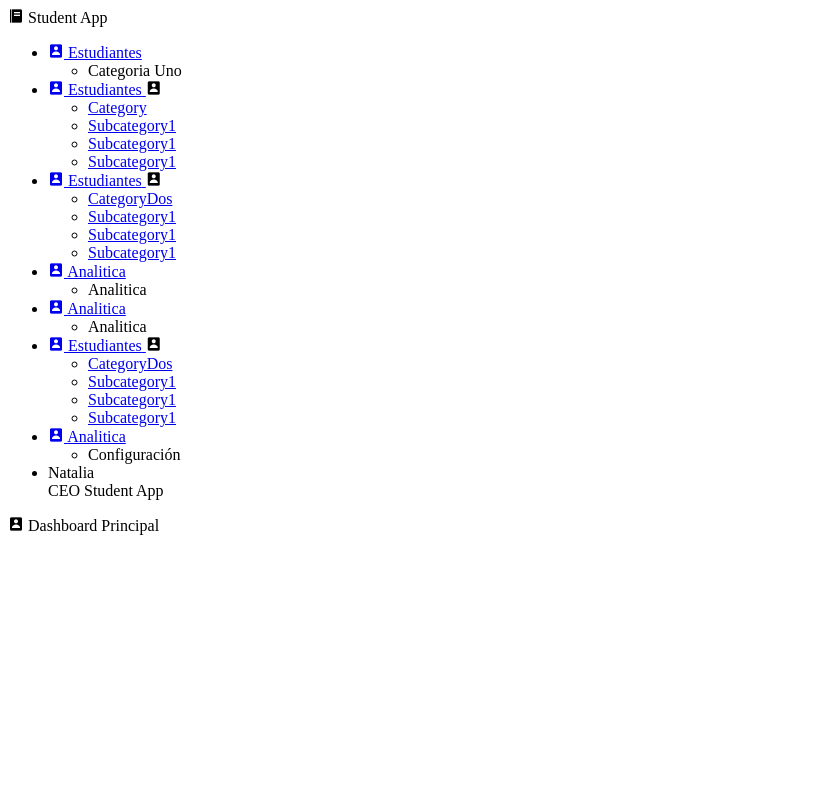
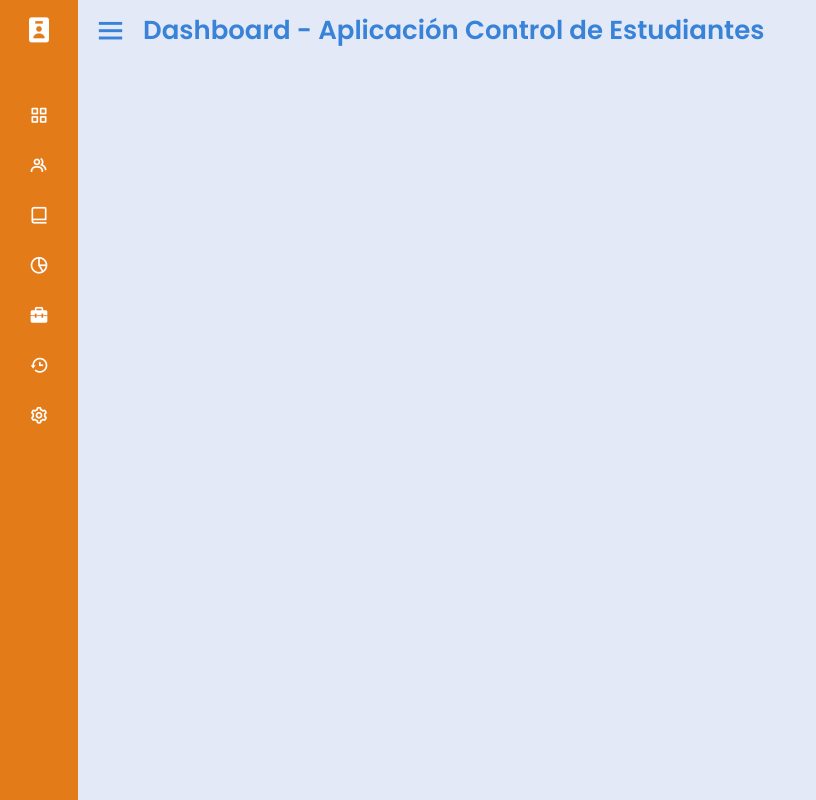
Before and after one commit to ingjuanjosearroyave/Dashboard-StudentApp, a plain HTML site: page index.html in a window 1280 px wide. Shown: the whole page, without its empty margins (0-816 px from the left). Drawn offline with nearby package versions, Linux system fonts and the light colour scheme.

Commit message:
inicio de sidebar para dashboard

```diff
--- a/index.html
+++ b/index.html
@@ -14,91 +14,89 @@
   <body>
     <div class="sidebar close">
       <div class="logo-details">
-        <i class="bx bxs-food-menu"></i>
-        <span>Student App</span>
+        <i class="bx bxs-user-badge"></i>
+        <span class="logo_name">StudentApp</span>
       </div>
       <ul class="nav-links">
         <li>
           <a href="#">
-            <i class="bx bxs-user-rectangle"></i>
-            <span class="link_name">Estudiantes</span>
+            <i class="bx bx-grid-alt"></i>
+            <span class="link_name">Dashboard</span>
           </a>
           <ul class="sub-menu blank">
-            <li>
-              <a class="link_name">Categoria Uno </a>
-            </li>
+            <li><a class="link_name" href="#">Estudiantes</a></li>
           </ul>
         </li>
         <li>
           <div class="iocn-link">
             <a href="#">
-              <i class="bx bxs-user-rectangle"></i>
+              <i class="bx bx-group"></i>
               <span class="link_name">Estudiantes</span>
             </a>
-            <i class="bx bxs-user-rectangle"></i>
+            <i class="bx bxs-chevron-down arrow"></i>
           </div>
           <ul class="sub-menu">
             <li><a class="link_name" href="#">Category</a></li>
-            <li><a href="#">Subcategory1</a></li>
-            <li><a href="#">Subcategory1</a></li>
-            <li><a href="#">Subcategory1</a></li>
+            <li><a href="#">Monitorear</a></li>
+            <li><a href="#">Editar Listas</a></li>
+            <li><a href="#">Eliminar</a></li>
           </ul>
         </li>
         <li>
           <div class="iocn-link">
             <a href="#">
-              <i class="bx bxs-user-rectangle"></i>
-              <span class="link_name">Estudiantes</span>
+              <i class="bx bx-book-alt"></i>
+              <span class="link_name">Seguimientos</span>
             </a>
-            <i class="bx bxs-user-rectangle"></i>
+            <i class="bx bxs-chevron-down arrow"></i>
           </div>
           <ul class="sub-menu">
-            <li><a class="link_name" href="#">CategoryDos</a></li>
-            <li><a href="#">Subcategory1</a></li>
-            <li><a href="#">Subcategory1</a></li>
-            <li><a href="#">Subcategory1</a></li>
+            <li><a class="link_name" href="#">Seguimientos</a></li>
+            <li><a href="#">Notas</a></li>
+            <li><a href="#">Materias</a></li>
+            <li><a href="#">Descansos</a></li>
           </ul>
         </li>
         <li>
           <a href="#">
-            <i class="bx bxs-user-rectangle"></i>
-            <span>Analitica</span>
+            <i class="bx bx-pie-chart-alt-2"></i>
+            <span class="link_name">Analítica</span>
           </a>
           <ul class="sub-menu blank">
-            <li><a class="link_name">Analitica</a></li>
-          </ul>
-        </li>
-        <li>
-          <a href="#">
-            <i class="bx bxs-user-rectangle"></i>
-            <span>Analitica</span>
-          </a>
-          <ul class="sub-menu blank">
-            <li><a class="link_name">Analitica</a></li>
+            <li><a class="link_name" href="#">Analítica</a></li>
           </ul>
         </li>
         <li>
           <div class="iocn-link">
             <a href="#">
-              <i class="bx bxs-user-rectangle"></i>
-              <span class="link_name">Estudiantes</span>
+              <i class="bx bxs-briefcase-alt-2"></i>
+              <span class="link_name">Docentes</span>
             </a>
-            <i class="bx bxs-user-rectangle"></i>
+            <i class="bx bxs-chevron-down arrow"></i>
           </div>
           <ul class="sub-menu">
-            <li><a class="link_name" href="#">CategoryDos</a></li>
-            <li><a href="#">Subcategory1</a></li>
-            <li><a href="#">Subcategory1</a></li>
-            <li><a href="#">Subcategory1</a></li>
+            <li><a class="link_name" href="#">Docentes</a></li>
+            <li><a href="#">Horarios</a></li>
+            <li><a href="#">Descansos</a></li>
+            <li><a href="#">Materias Asignadas</a></li>
           </ul>
         </li>
         <li>
           <a href="#">
-            <i class="bx bxs-user-rectangle"></i>
-            <span>Analitica</span>
+            <i class="bx bx-history"></i>
+            <span class="link_name">Historial</span>
           </a>
           <ul class="sub-menu blank">
-            <li><a class="link_name">Configuración</a></li>
+            <li><a class="link_name" href="#">Historial</a></li>
+          </ul>
+        </li>
+        <li>
+          <a href="#">
+            <i class="bx bx-cog"></i>
+            <span class="link_name">Configuraciones</span>
+          </a>
+          <ul class="sub-menu blank">
+            <li><a class="link_name" href="#">Configuraciones</a></li>
           </ul>
         </li>
         <li>
@@ -106,18 +104,20 @@
             <div class="profile-content"></div>
             <div class="name-job">
               <div class="profile_name">Natalia</div>
-              <div class="job">CEO Student App</div>
+              <div class="job">CEO StudentApp</div>
             </div>
+            <i class="bx bx-log-out"></i>
           </div>
         </li>
       </ul>
     </div>
     <section class="home-section">
       <div class="home-content">
-        <i class="bx bxs-user-rectangle"></i>
-        <span class="text">Dashboard Principal</span>
+        <i class="bx bx-menu"></i>
+        <span class="text">Dashboard - Aplicación Control de Estudiantes</span>
       </div>
     </section>
     <script src="logica.js"></script>
+    <script></script>
   </body>
 </html>
--- a/logica.js
+++ b/logica.js
@@ -0,0 +1,13 @@
+let arrow = document.querySelectorAll(".arrow");
+for (var i = 0; i < arrow.length; i++) {
+  arrow[i].addEventListener("click", (e) => {
+    let arrowParent = e.target.parentElement.parentElement;
+    arrowParent.classList.toggle("showMenu");
+  });
+}
+let sidebar = document.querySelector(".sidebar");
+let sidebarBtn = document.querySelector(".bx-menu");
+console.log(sidebarBtn);
+sidebarBtn.addEventListener("click", () => {
+  sidebar.classList.toggle("close");
+});
--- a/styles.css
+++ b/styles.css
@@ -0,0 +1,246 @@
+/* Google Fonts Import Link */
+@import url('https://fonts.googleapis.com/css2?family=Poppins:wght@300;400;500;600;700&display=swap');
+
+*{
+  margin: 0;
+  padding: 0;
+  box-sizing: border-box;
+  font-family: 'Poppins', sans-serif;
+}
+.sidebar{
+  position: fixed;
+  top: 0;
+  left: 0;
+  height: 100%;
+  width: 260px;
+  background: #e47b19;
+  z-index: 100;
+  transition: all 0.5s ease;
+}
+.sidebar.close{
+  width: 78px;
+}
+.sidebar .logo-details{
+  height: 60px;
+  width: 100%;
+  display: flex;
+  align-items: center;
+}
+.sidebar .logo-details i{
+  font-size: 30px;
+  color: #fff;
+  height: 50px;
+  min-width: 78px;
+  text-align: center;
+  line-height: 50px;
+}
+.sidebar .logo-details .logo_name{
+  font-size: 22px;
+  color: #fff;
+  font-weight: 600;
+  transition: 0.3s ease;
+  transition-delay: 0.1s;
+}
+.sidebar.close .logo-details .logo_name{
+  transition-delay: 0s;
+  opacity: 0;
+  pointer-events: none;
+}
+.sidebar .nav-links{
+  height: 100%;
+  padding: 30px 0 150px 0;
+  overflow: auto;
+}
+.sidebar.close .nav-links{
+  overflow: visible;
+}
+.sidebar .nav-links::-webkit-scrollbar{
+  display: none;
+}
+.sidebar .nav-links li{
+  position: relative;
+  list-style: none;
+  transition: all 0.4s ease;
+}
+.sidebar .nav-links li:hover{
+  background: #3883d8;
+}
+.sidebar .nav-links li .iocn-link{
+  display: flex;
+  align-items: center;
+  justify-content: space-between;
+}
+.sidebar.close .nav-links li .iocn-link{
+  display: block
+}
+.sidebar .nav-links li i{
+  height: 50px;
+  min-width: 78px;
+  text-align: center;
+  line-height: 50px;
+  color: #fff;
+  font-size: 20px;
+  cursor: pointer;
+  transition: all 0.3s ease;
+}
+.sidebar .nav-links li.showMenu i.arrow{
+  transform: rotate(-180deg);
+}
+.sidebar.close .nav-links i.arrow{
+  display: none;
+}
+.sidebar .nav-links li a{
+  display: flex;
+  align-items: center;
+  text-decoration: none;
+}
+.sidebar .nav-links li a .link_name{
+  font-size: 18px;
+  font-weight: 400;
+  color: #fff;
+  transition: all 0.4s ease;
+}
+.sidebar.close .nav-links li a .link_name{
+  opacity: 0;
+  pointer-events: none;
+}
+.sidebar .nav-links li .sub-menu{
+  padding: 6px 6px 14px 80px;
+  margin-top: -10px;
+  background: #3883d8;
+  display: none;
+}
+.sidebar .nav-links li.showMenu .sub-menu{
+  display: block;
+}
+.sidebar .nav-links li .sub-menu a{
+  color: #fff;
+  font-size: 15px;
+  padding: 5px 0;
+  white-space: nowrap;
+  opacity: 0.6;
+  transition: all 0.3s ease;
+}
+.sidebar .nav-links li .sub-menu a:hover{
+  opacity: 1;
+}
+.sidebar.close .nav-links li .sub-menu{
+  position: absolute;
+  left: 100%;
+  top: -10px;
+  margin-top: 0;
+  padding: 10px 20px;
+  border-radius: 0 6px 6px 0;
+  opacity: 0;
+  display: block;
+  pointer-events: none;
+  transition: 0s;
+}
+.sidebar.close .nav-links li:hover .sub-menu{
+  top: 0;
+  opacity: 1;
+  pointer-events: auto;
+  transition: all 0.4s ease;
+}
+.sidebar .nav-links li .sub-menu .link_name{
+  display: none;
+}
+.sidebar.close .nav-links li .sub-menu .link_name{
+  font-size: 18px;
+  opacity: 1;
+  display: block;
+}
+.sidebar .nav-links li .sub-menu.blank{
+  opacity: 1;
+  pointer-events: auto;
+  padding: 3px 20px 6px 16px;
+  opacity: 0;
+  pointer-events: none;
+}
+.sidebar .nav-links li:hover .sub-menu.blank{
+  top: 50%;
+  transform: translateY(-50%);
+}
+.sidebar .profile-details{
+  position: fixed;
+  bottom: 0;
+  width: 260px;
+  display: flex;
+  align-items: center;
+  justify-content: space-between;
+  background: #3883d8;
+  padding: 12px 0;
+  transition: all 0.5s ease;
+}
+.sidebar.close .profile-details{
+  background: none;
+}
+.sidebar.close .profile-details{
+  width: 78px;
+}
+.sidebar .profile-details .profile-content{
+  display: flex;
+  align-items: center;
+}
+.sidebar .profile-details img{
+  height: 52px;
+  width: 52px;
+  object-fit: cover;
+  border-radius: 16px;
+  margin: 0 14px 0 12px;
+  background: #3883d8;
+  transition: all 0.5s ease;
+}
+.sidebar.close .profile-details img{
+  padding: 10px;
+}
+.sidebar .profile-details .profile_name,
+.sidebar .profile-details .job{
+  color: #fff;
+  font-size: 18px;
+  font-weight: 500;
+  white-space: nowrap;
+}
+.sidebar.close .profile-details i,
+.sidebar.close .profile-details .profile_name,
+.sidebar.close .profile-details .job{
+  display: none;
+}
+.sidebar .profile-details .job{
+  font-size: 12px;
+}
+.home-section{
+  position: relative;
+  background: #E4E9F7;
+  height: 100vh;
+  left: 260px;
+  width: calc(100% - 260px);
+  transition: all 0.5s ease;
+}
+.sidebar.close ~ .home-section{
+  left: 78px;
+  width: calc(100% - 78px);
+}
+.home-section .home-content{
+  height: 60px;
+  display: flex;
+  align-items: center;
+}
+.home-section .home-content .bx-menu,
+.home-section .home-content .text{
+  color: #3883d8;
+  font-size: 35px;
+}
+.home-section .home-content .bx-menu{
+  margin: 0 15px;
+  cursor: pointer;
+}
+.home-section .home-content .text{
+  font-size: 26px;
+  font-weight: 600;
+}
+@media (max-width: 420px) {
+  .sidebar.close .nav-links li .sub-menu{
+    display: none;
+  }
+}
```
